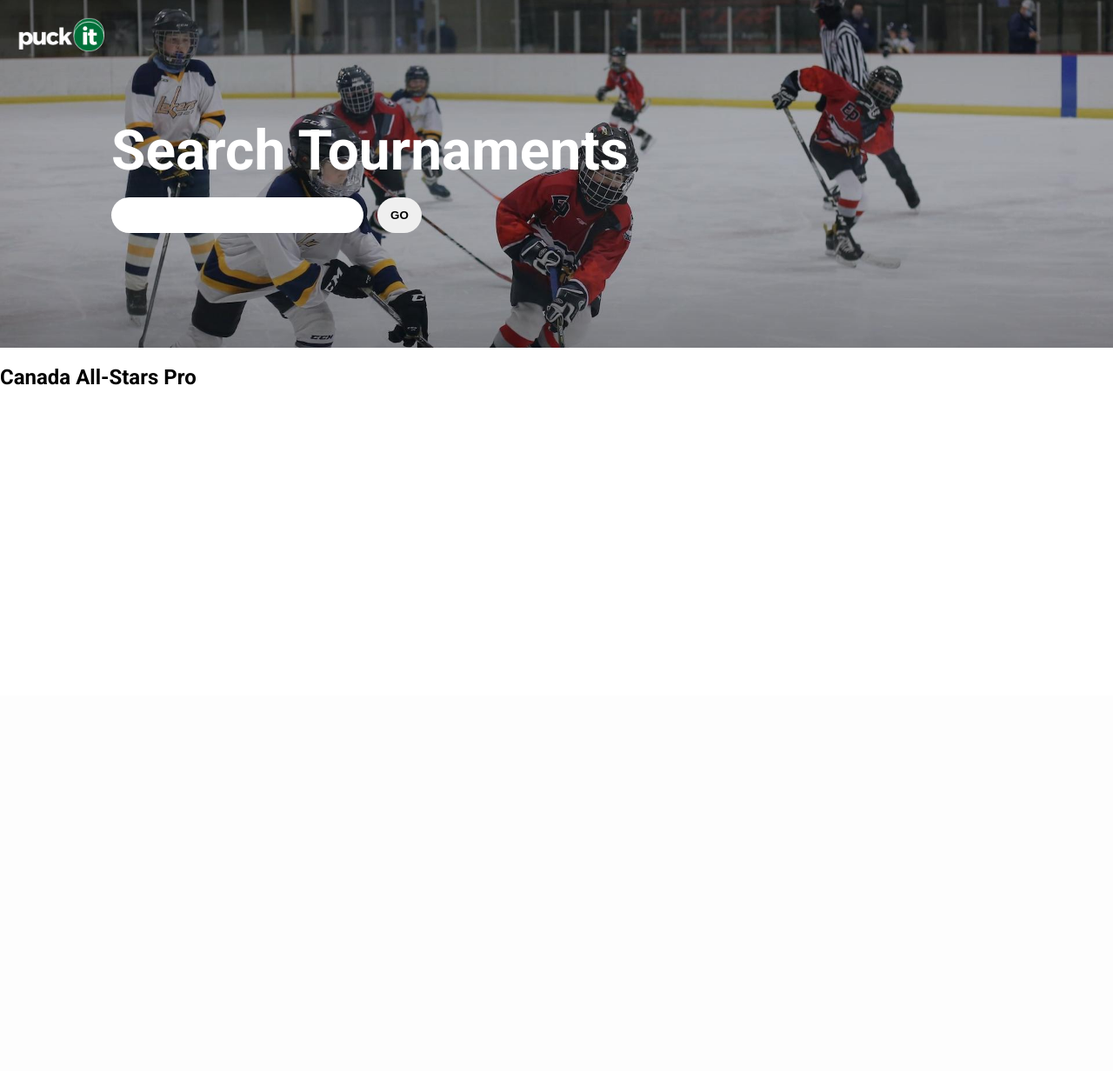
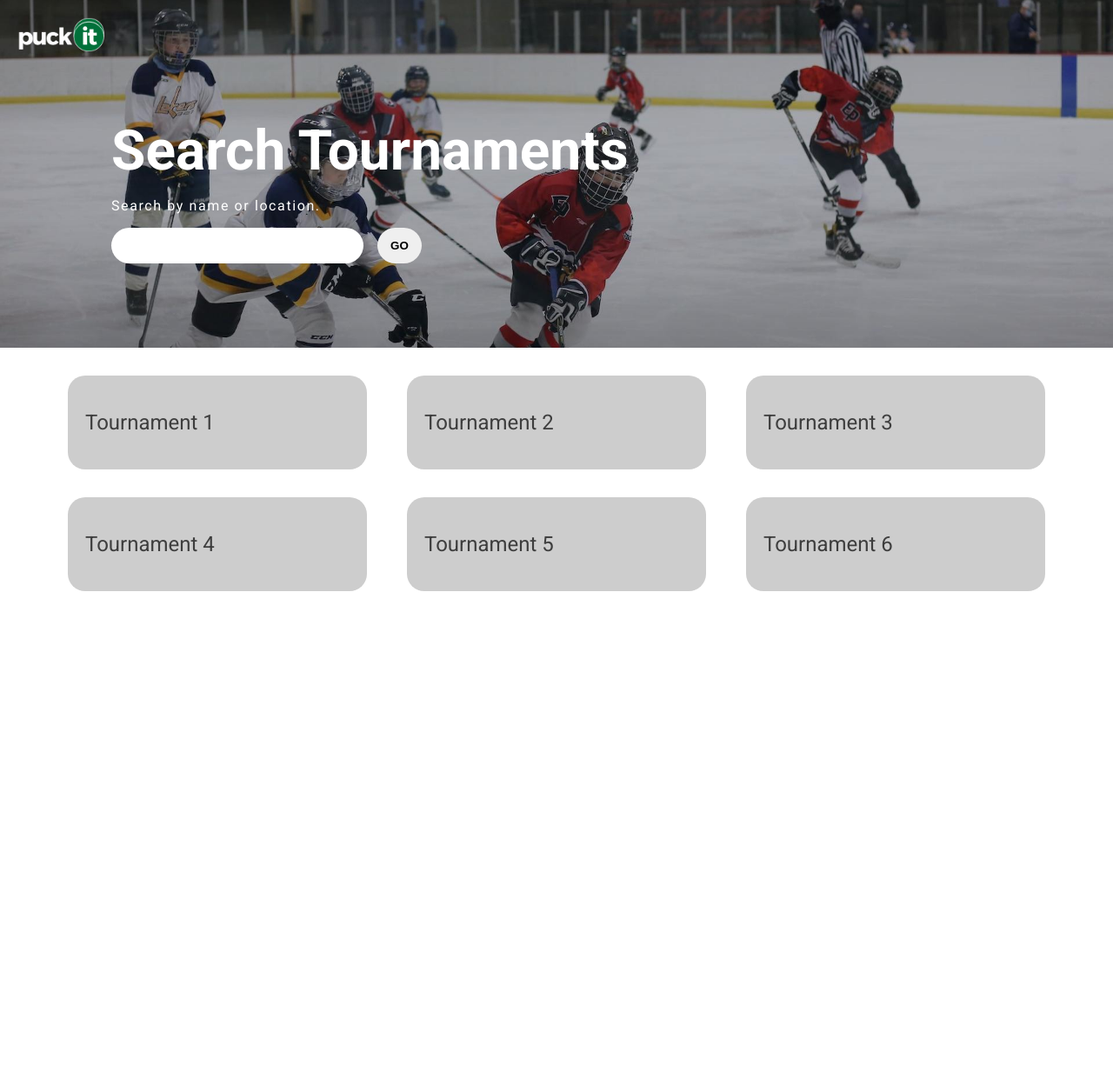
Before and after one commit to reyesjl/hockeyapp, a Django app: page /tournaments/ in a window 1280 px wide. Shown: the whole page at 87% size. Before the commit the page ends 443 px from the top, so only its background shows below. Run offline with Django 5.2, Linux system fonts and the light colour scheme.

Commit message:
add tournament listiung and styles;

```diff
--- a/main/static/css/tournaments.css
+++ b/main/static/css/tournaments.css
@@ -55,3 +55,43 @@
     color: white;
     transition: color .2s;
 }
+
+.search-results {
+    padding: 1rem;
+    height: 100vh;
+}
+
+.tournaments-container {
+    padding: 1rem;
+    height: fit-content;
+    display: flex;
+    justify-content: space-evenly;
+    flex-wrap: wrap;
+}
+
+.tournament {
+    padding: 20px;
+    border-radius: 20px;
+    background-color: rgb(205, 205, 205);
+    width: 25%;
+    margin-bottom: 2rem;
+}
+
+.name {
+    font-weight: normal;
+    color: #3e3e3e;
+}
+
+@media only screen and (max-width: 768px) {
+    .jumbotron {
+        height: 60vh;
+    }
+
+    .tournaments-container {
+        flex-direction: column;
+    }
+
+    .tournament {
+        width: auto;
+    }
+}
--- a/main/templates/reviews/tournaments.html
+++ b/main/templates/reviews/tournaments.html
@@ -13,6 +13,7 @@
 <section class="jumbotron" style="background-image: url('{% static 'images/tournament-bg.jpg' %}')">
     <div class="title-container">
         <h1 class="title">Search Tournaments</h1>
+        <p class="subtitle">Search by name or location.</p>
         <div class="searchbar-wrapper">
             <input type="text" id="search_input" name="query" aria-label="Search tournaments" />
             <button type="submit" class="go-button">GO</button>
@@ -20,9 +21,24 @@
     </div>
 </section>
 <section class="search-results">
-    <div class="tournmaments-container">
+    <div class="tournaments-container">
         <div class="tournament">
-            <h1>Canada All-Stars Pro</h1>
+            <h1 class="name">Tournament 1</h1>
+        </div>
+        <div class="tournament">
+            <h1 class="name">Tournament 2</h1>
+        </div>
+        <div class="tournament">
+            <h1 class="name">Tournament 3</h1>
+        </div>
+        <div class="tournament">
+            <h1 class="name">Tournament 4</h1>
+        </div>
+        <div class="tournament">
+            <h1 class="name">Tournament 5</h1>
+        </div>
+        <div class="tournament">
+            <h1 class="name">Tournament 6</h1>
         </div>
     </div>
 </section>
```
